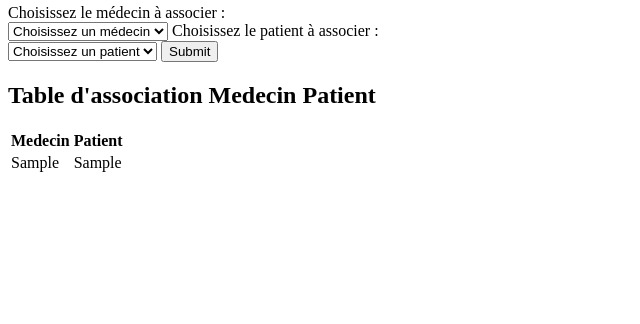
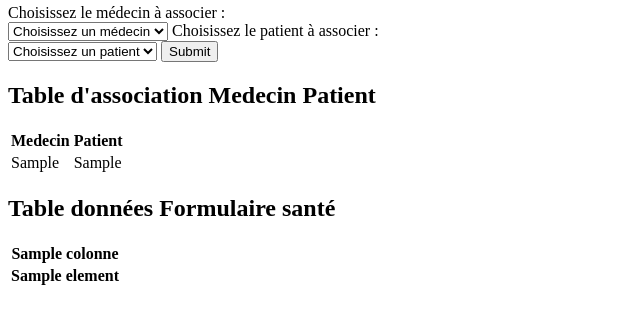
Before and after one commit to Patrick-Wampe/django-simplon, a Django app: template doctolibbydjango/application/templates/associationMedecinPatient.html in a window 1280 px wide. Shown: the part 236-560 px from the top of the page, without its empty margins (0-640 px from the left). Run offline with Django 4.2, Linux system fonts and the light colour scheme; the template is opened without the code that fills it: most values are stand-ins (such as "Sample title", 1, 10 or a date in 2020); lists and menus that the app fills with data are empty.

Commit message:
Update associationMedecinPatient.html

```diff
--- a/doctolibbydjango/application/templates/associationMedecinPatient.html
+++ b/doctolibbydjango/application/templates/associationMedecinPatient.html
@@ -42,4 +42,25 @@
     </tr>
     {% endfor %}
 </table>
+
+<h2>Table données Formulaire santé</h2>
+<table>
+    <tr>
+        {% for colonne in champsFormulaireSante %}
+        <th>
+            {{ colonne }}
+        </th>
+        {% endfor %}
+    </tr>
+
+    {% for data in dataFormulaireSante %}
+    <tr>
+        {% for element in data %}
+            <th>
+            {{ element }}
+            </th>
+        {% endfor %}
+    </tr>
+    {% endfor %}
+</table>
 {% endblock %}
```
